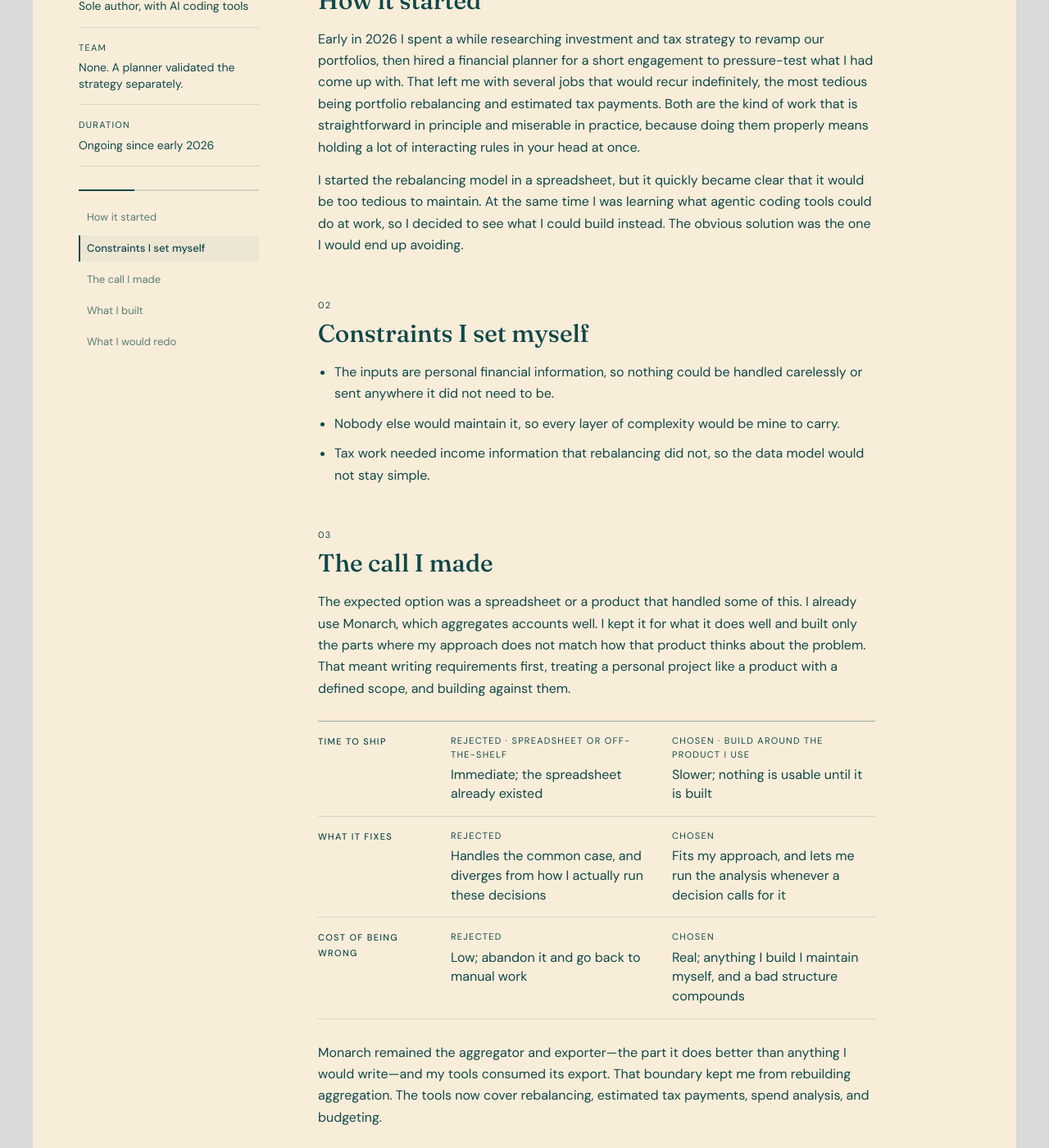
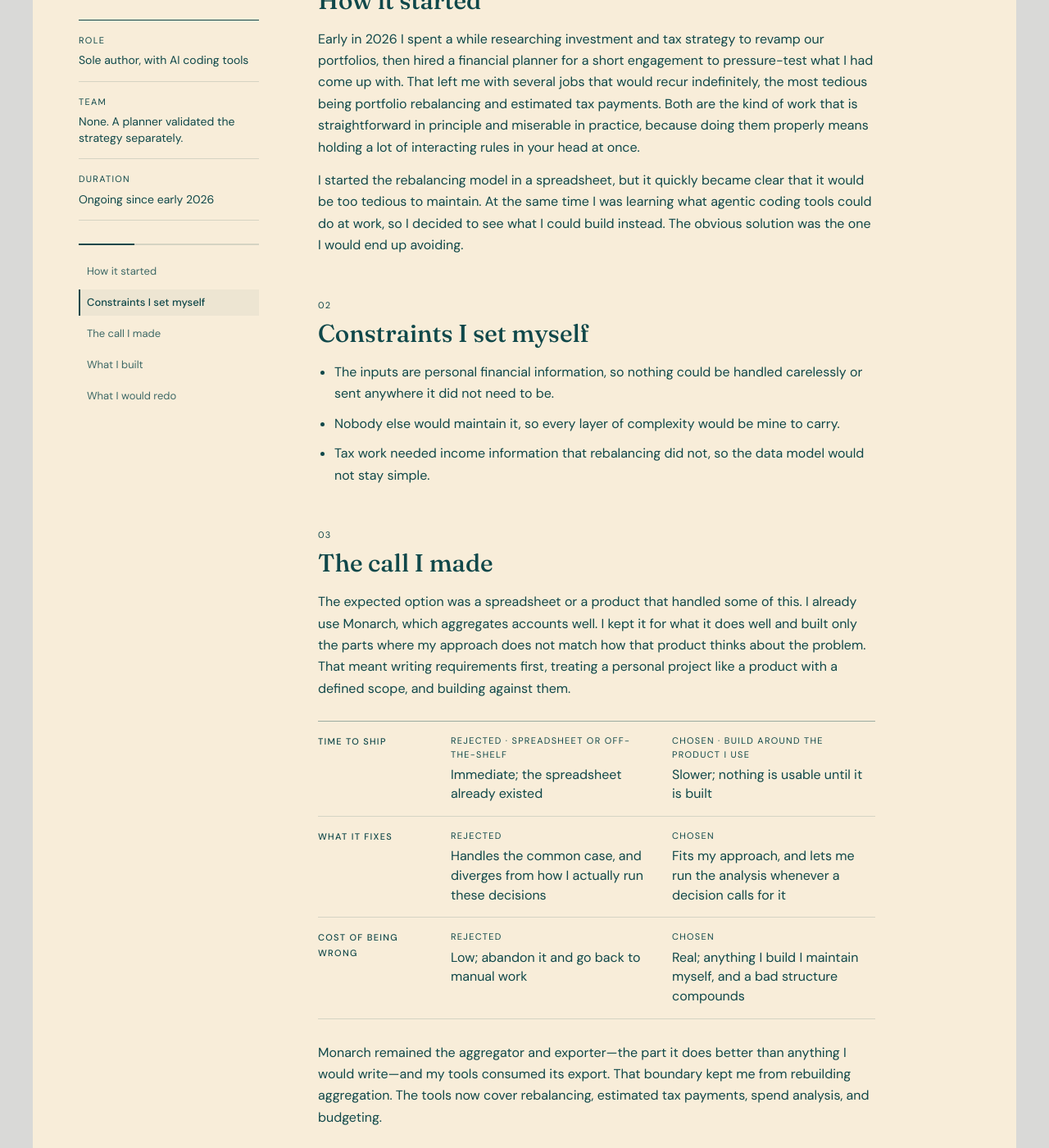
Before and after one commit to pd-product/pd-product.github.io, a Jekyll site: the page built from _work/personal-finance-tools.md, in a window 1280 px wide and 1400 px high, scrolled down 826 px. Shown: the whole window at 82% size. Built offline with Jekyll 4.4.1, drawn with Linux system fonts in a browser that asks for light colours.

Commit message:
feat: keep case rail in view

```diff
--- a/assets/css/style.scss
+++ b/assets/css/style.scss
@@ -3,7 +3,7 @@
 @font-face{font-family:"DM Sans";src:url("../fonts/DMSans-Latin.woff2") format("woff2");font-style:normal;font-weight:400 500;font-display:swap}
 @font-face{font-family:"Fraunces";src:url("../fonts/Fraunces-Latin.woff2") format("woff2");font-style:normal;font-weight:500 700;font-display:swap}
 
-:root{--cream:#f8edd9;--cream-deep:#eee4cf;--teal:#10484a;--teal-soft:#6f8983;--peach:#e9c3ab;--pistachio:#879554;--outside:#d9d9d7;--ink:#10484a}
+:root{--cream:#f8edd9;--cream-deep:#eee4cf;--teal:#10484a;--teal-soft:#6f8983;--peach:#e9c3ab;--pistachio:#748044;--outside:#d9d9d7;--ink:#10484a}
 *{box-sizing:border-box}
 html{scroll-behavior:smooth}
 body{margin:0;overflow-x:clip;background:var(--outside);color:var(--ink);font:400 16px/1.65 "DM Sans",Arial,sans-serif}
@@ -87,7 +87,7 @@ ul,ol{margin:0}
 .story-summary{max-width:680px;margin-top:22px;font-size:17px;line-height:1.55}
 .story-pint img{display:block;width:100%;height:auto}
 .story-body{display:grid;grid-template-columns:220px minmax(0,1fr);gap:72px;padding:36px 56px}
-.story-rail{align-self:start}
+.story-rail{position:sticky;top:24px;align-self:start;max-height:calc(100vh - 48px);max-height:calc(100dvh - 48px);overflow-y:auto;overscroll-behavior:contain}
 .story-meta{border-top:1px solid var(--teal)}
 .story-meta>div{padding:15px 0;border-bottom:1px solid #10484a26}
 .story-meta dt,.trade-head,.trade-dimension{font-size:11px;letter-spacing:1.3px;text-transform:uppercase}
@@ -96,7 +96,7 @@ ul,ol{margin:0}
 .chapter-rail::after{content:"";position:absolute;top:-2px;left:0;width:calc(var(--rail-progress) * 100%);height:2px;background:var(--teal);transition:width .12s linear}
 .chapter-rail h2{display:none}
 .chapter-rail ul{display:grid;gap:6px;padding:0;list-style:none;font-size:13px}
-.chapter-rail a{display:flex;align-items:center;min-height:32px;padding:4px 8px;border-left:2px solid transparent;text-decoration:none;opacity:.68;transition:background-color .16s ease,border-color .16s ease,opacity .16s ease}
+.chapter-rail a{display:flex;align-items:center;min-height:32px;padding:4px 8px;border-left:2px solid transparent;text-decoration:none;opacity:.8;transition:background-color .16s ease,border-color .16s ease,opacity .16s ease}
 .chapter-rail a[aria-current="true"]{border-left-color:var(--teal);background:#10484a0b;font-weight:500;opacity:1}
 .story-prose{max-width:680px;counter-reset:chapter}
 .story-prose>h2{counter-increment:chapter;margin:52px 0 16px;font:500 30px/1.2 "Fraunces",Georgia,serif}
@@ -127,7 +127,7 @@ ul,ol{margin:0}
 
 @media(max-width:1000px){
   .story-body{grid-template-columns:1fr;gap:36px;padding:36px 56px}
-  .story-rail{display:grid;grid-template-columns:minmax(0,1fr) minmax(220px,.8fr);gap:36px;align-items:start}
+  .story-rail{position:static;display:grid;grid-template-columns:minmax(0,1fr) minmax(220px,.8fr);gap:36px;max-height:none;overflow:visible;overscroll-behavior:auto;align-items:start}
   .chapter-rail{margin-top:0}
   .story-lesson{grid-template-columns:1fr;gap:0;padding:24px 56px 36px}
   .story-lesson blockquote{grid-column:1}
--- a/assets/js/chapter-rail.js
+++ b/assets/js/chapter-rail.js
@@ -57,6 +57,12 @@
     for (var i = 0; i < headings.length; i++) {
       if (headings[i].getBoundingClientRect().top <= line) active = headings[i];
     }
+    /* A short final chapter may never reach the read line because the quote and
+       footer consume the remaining scroll range. Once the end of the prose is
+       visible, the reader is necessarily in that final chapter. */
+    if (prose.getBoundingClientRect().bottom <= window.innerHeight - 24) {
+      active = headings[headings.length - 1];
+    }
     if (bottom) active = headings[headings.length - 1];
     setCurrent(active.id);
 
```
Also changed, not shown: assets/js/pint-gallery.js (+6 -1 lines).
